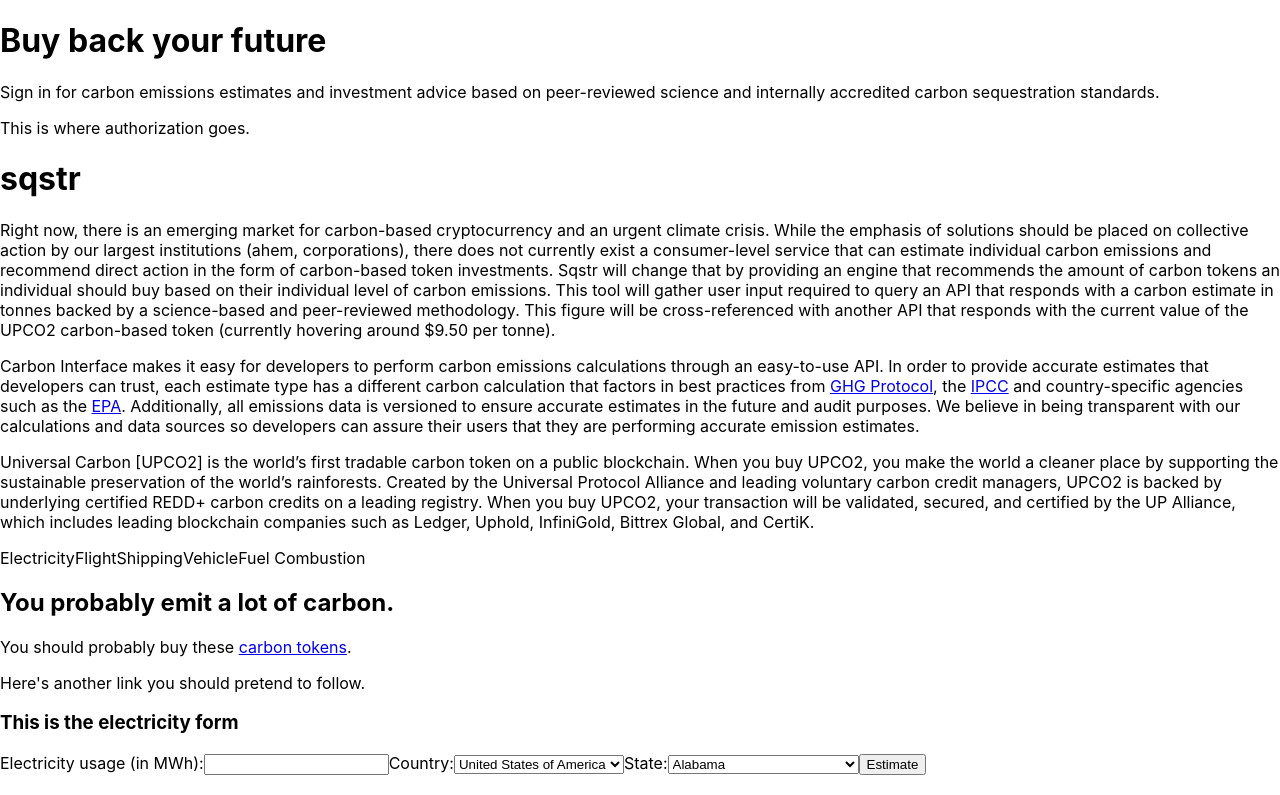
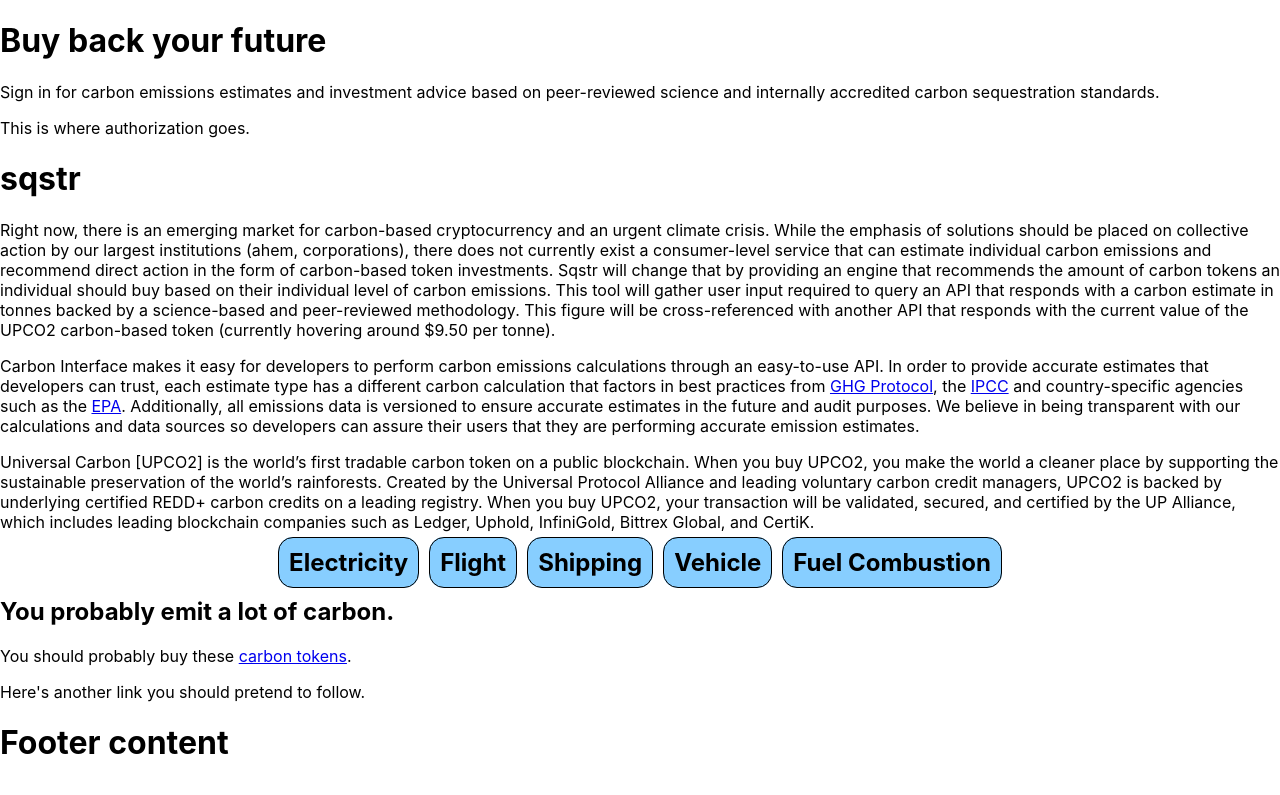
Before and after one commit to mountainfawkes/sqstr, a React (Create React App) app: page / in a window 1280 px wide. Shown: the top 795 px of the page. Built offline with nearby package versions, Linux system fonts and the light colour scheme.

Commit message:
toggles visible form state with hooks

```diff
--- a/src/components/Main/Nav.js
+++ b/src/components/Main/Nav.js
@@ -1,10 +1,76 @@
-export default () => (
-  <div>
+/* eslint-disable jsx-a11y/click-events-have-key-events */
+export default ({ mainCallback }) => (
+  <div
+    style={{ display: `block`,
+      width: `100%`,
+      margin: `auto`,
+      textAlign: `center` }}
+  >
     {/* <span>Estimates</span> */}
-    <span>Electricity</span>
-    <span>Flight</span>
-    <span>Shipping</span>
-    <span>Vehicle</span>
-    <span>Fuel Combustion</span>
+    <span
+      onClick={() => mainCallback(0)}
+      role='button'
+      tabIndex={0}
+      style={{ fontWeight: `bold`,
+        fontSize: `1.5em`,
+        margin: `5px`,
+        padding: `10px`,
+        border: `1px`,
+        borderRadius: `15px`,
+        borderStyle: `solid`,
+        backgroundColor: `#87ceff` }}
+    >Electricity</span>
+    <span
+      onClick={() => mainCallback(1)}
+      role='button'
+      tabIndex={0}
+      style={{ fontWeight: `bold`,
+        fontSize: `1.5em`,
+        margin: `5px`,
+        padding: `10px`,
+        border: `1px`,
+        borderRadius: `15px`,
+        borderStyle: `solid`,
+        backgroundColor: `#87ceff` }}
+    >Flight</span>
+    <span
+      onClick={() => mainCallback(2)}
+      role='button'
+      tabIndex={0}
+      style={{ fontWeight: `bold`,
+        fontSize: `1.5em`,
+        margin: `5px`,
+        padding: `10px`,
+        border: `1px`,
+        borderRadius: `15px`,
+        borderStyle: `solid`,
+        backgroundColor: `#87ceff` }}
+    >Shipping</span>
+    <span
+      onClick={() => mainCallback(3)}
+      role='button'
+      tabIndex={0}
+      style={{ fontWeight: `bold`,
+        fontSize: `1.5em`,
+        margin: `5px`,
+        padding: `10px`,
+        border: `1px`,
+        borderRadius: `15px`,
+        borderStyle: `solid`,
+        backgroundColor: `#87ceff` }}
+    >Vehicle</span>
+    <span
+      onClick={() => mainCallback(4)}
+      role='button'
+      tabIndex={0}
+      style={{ fontWeight: `bold`,
+        fontSize: `1.5em`,
+        margin: `5px`,
+        padding: `10px`,
+        border: `1px`,
+        borderRadius: `15px`,
+        borderStyle: `solid`,
+        backgroundColor: `#87ceff` }}
+    >Fuel Combustion</span>
   </div>
 )
--- a/src/components/Main/index.js
+++ b/src/components/Main/index.js
@@ -1,3 +1,5 @@
+/* eslint-disable jsx-a11y/click-events-have-key-events */
+import { useCallback, useState } from 'react'
 import Header from '../Header'
 import About from './About'
 import Nav from './Nav'
@@ -9,17 +11,41 @@
 import FuelCombustion from './FuelCombustion'
 import Footer from '../Footer'
 
-export default () => (
+export default () => {
+  const [formSelection, selectForm] = useState(null)
+
+  const formCallback = useCallback(formSelection => {
+    selectForm(formSelection)
+  }, [])
+
+  console.log(formSelection)
+
+  let visibleState = null
+
+  if (formSelection === 0) {
+    visibleState = <Electricity />
+  } else if (formSelection === 1) {
+    visibleState = <Flight />
+  } else if (formSelection === 2) {
+    visibleState = <Shipping />
+  } else if (formSelection === 3) {
+    visibleState = <Vehicle />
+  } else if (formSelection === 4) {
+    visibleState = <FuelCombustion />
+  }
+
+  return (
     <>
       <Header />
       <About />
-    <Nav />
+      <Nav mainCallback={formCallback} />
+
+      <div>
+        {visibleState}
+      </div>
+
       <Estimate />
-    <Electricity />
-    <Flight />
-    <Shipping />
-    <Vehicle />
-    <FuelCombustion />
       <Footer />
     </>
   )
+}
```
Lines whose indentation alone changed are shown as unchanged.
